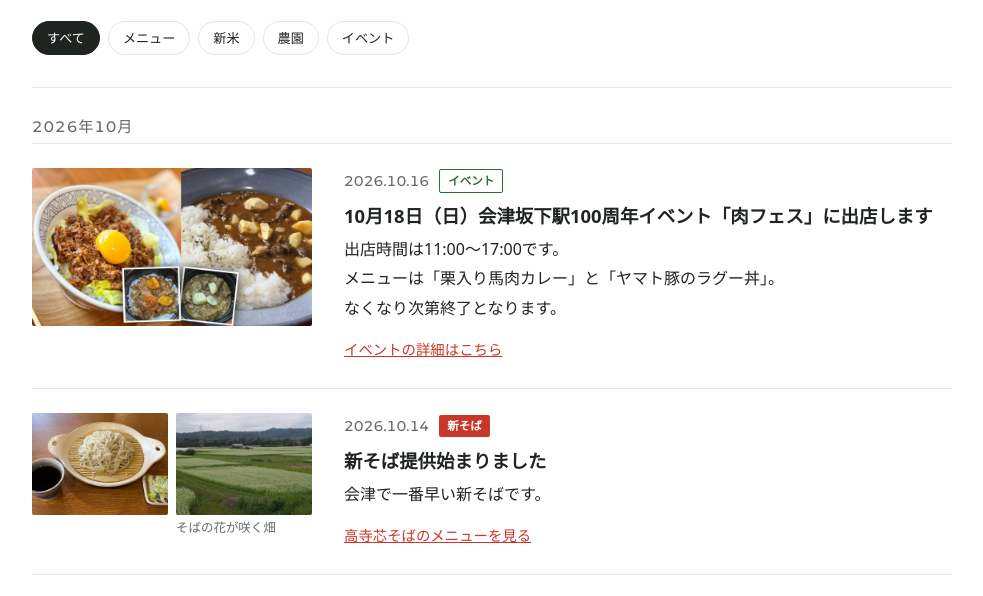
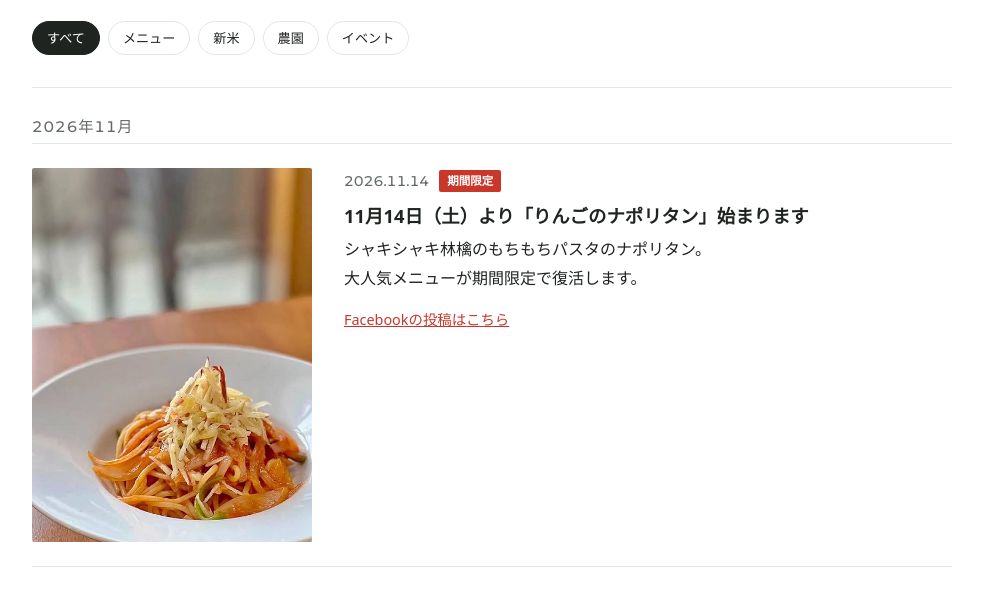
Before and after one commit to fattoriacomoto-rgb/fattoria-comoto, a plain HTML site: page news.html in a window 1280 px wide. Shown: the part 335-931 px from the top of the page, without its empty margins (148-1131 px from the left). Drawn offline with Linux system fonts and the light colour scheme; a web font is replaced by a local one.

Commit message:
新着情報：11/14より「りんごのナポリタン」期間限定提供のお知らせを追加
Co-Authored-By: Claude Opus 5.5 <noreply@anthropic.com>
Claude-Session: https://claude.ai/code/session_01PCQKW9AZTBh4B6H7xT3tL8

```diff
--- a/news.html
+++ b/news.html
@@ -144,6 +144,22 @@ header nav a:hover{color:var(--tomato)}
     3. data-cat：menu（メニュー）／rice（新米）／farm（農園）／event（イベント）
     4. 写真が無いときは <div class="photos">…</div> を消し、article の class に no-photo を付ける
   -->
+
+  <section class="month" aria-labelledby="m202611">
+    <h2 id="m202611">2026年11月</h2>
+
+    <article class="entry" id="n20261114" data-cat="menu">
+      <div class="photos">
+        <figure><img class="tall" src="images/news/20261114-napolitan.jpg" alt="りんごのナポリタン"></figure>
+      </div>
+      <div>
+        <div class="meta"><time datetime="2026-11-14">2026.11.14</time><span class="tag tag-limited">期間限定</span></div>
+        <h3>11月14日（土）より「りんごのナポリタン」始まります</h3>
+        <p>シャキシャキ林檎のもちもちパスタのナポリタン。<br>大人気メニューが期間限定で復活します。</p>
+        <a class="more" href="https://www.facebook.com/masayasu.igarashi/posts/pfbid02FJmrKmCXMGoGfk6XnPqVYmHEMYaApKKdyTTfNF8HYLwAvqJ16vdgF5zMckQKtwiil" target="_blank" rel="noopener">Facebookの投稿はこちら</a>
+      </div>
+    </article>
+  </section>
 
   <section class="month" aria-labelledby="m202610">
     <h2 id="m202610">2026年10月</h2>
```
Also changed, not shown: index.html (+5 -4 lines), images/news/20261114-napolitan-wide.jpg (added), images/news/20261114-napolitan.jpg (added).
